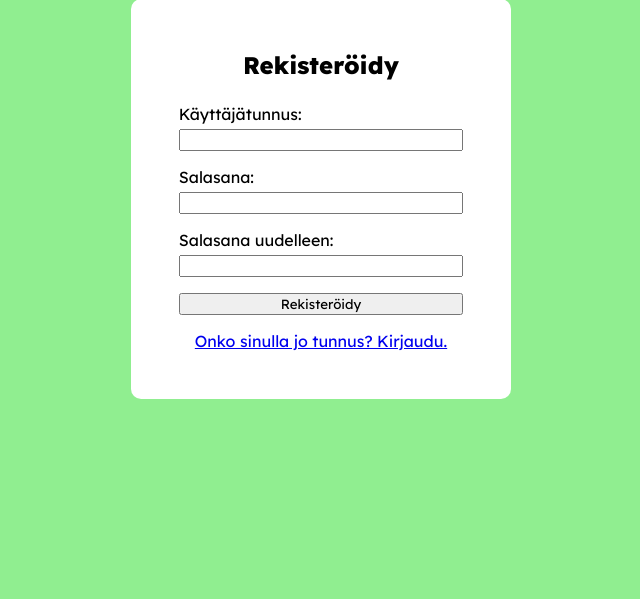
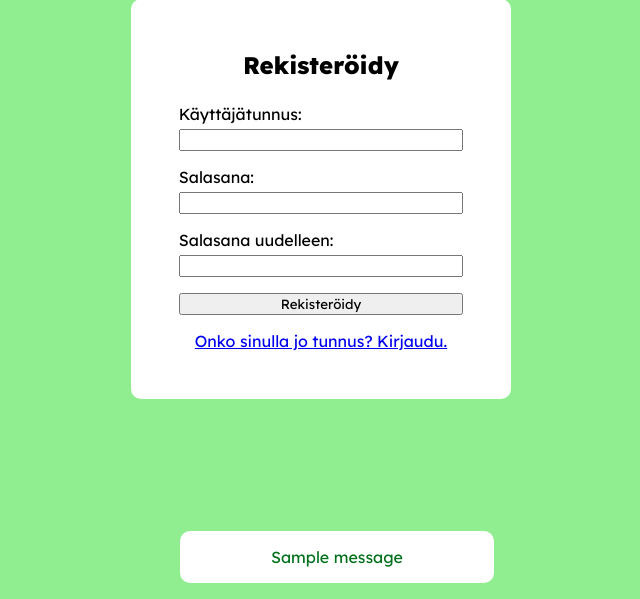
Before and after one commit to eelisl/saliohjelma, a Flask app: page /register in a window 1280 px wide. Shown: the part 201-800 px from the top of the page, without its empty margins (319-959 px from the left). Run offline with Flask 3, Linux system fonts and the light colour scheme; one stand-in notice (Sample message) is shown.

Commit message:
feature: polish UX for login and register

```diff
--- a/app.py
+++ b/app.py
@@ -1,4 +1,4 @@
-from flask import Flask, render_template, session, redirect, request
+from flask import Flask, render_template, session, redirect, request, flash
 import config
 import services.user as userService
 
@@ -44,7 +44,8 @@ def register():
     password_again = request.form["password2"]
 
     if password != password_again:
-        return "VIRHE: salasanat eivät ole samat"
+        flash("VIRHE: salasanat eivät ole samat", "error")
+        return redirect("/register")
 
     return userService.create_user(username, userService.generate_password_hash(password))
 
--- a/static/main.css
+++ b/static/main.css
@@ -60,6 +60,7 @@ a {
 .login__area {
     background-color: lightgreen;
     display: flex;
+    flex-direction: column;
     justify-content: center;
     align-items: center;
 }
@@ -98,3 +99,32 @@ a {
 .login__register-container {
     padding: 1rem;
 }
+
+/* MESSAGES */
+.message {
+    position: absolute;
+    bottom: 0;
+    left: 50%;
+    transform: translateX(-50%);
+    background-color: white;
+    border-radius: 10px;
+    text-align: center;
+    max-width: 200px;
+    margin: 1rem;
+    min-width: 250px;
+    padding: 1rem 2rem;
+}
+
+.success {
+    color: rgb(0, 112, 26);
+}
+
+.error {
+    color: rgba(255, 81, 81);
+}
+
+@media (max-width: 400px) {
+    .error-message {
+        min-width: initial;
+    }
+}
--- a/templates/layout.html
+++ b/templates/layout.html
@@ -25,6 +25,9 @@
             <a class="navigation__item">
                 Profiili
             </a>
+            <a href="/logout">
+                Kirjaudu ulos
+            </a>
         </div>
     </div>
     {% endif %}
--- a/templates/register.html
+++ b/templates/register.html
@@ -26,6 +26,21 @@
             <a href="/login" class="login__register-link">Onko sinulla jo tunnus? Kirjaudu.</a>
         </div>
     </div>
+    {% with messages = get_flashed_messages(with_categories=True) %}
+        {% if messages %}
+            {% for category, msg in messages %}
+                {% if category == 'error':%}
+                <div class="error message">
+                    {{msg}}
+                </div>
+                {% else: %}
+                <div class="success message">
+                    {{msg}}
+                </div>
+                {% endif %}
+            {% endfor %}
+        {% endif %}
+    {% endwith %}
 </div>
 
 {% endblock %}
```
Also changed, not shown: services/user.py (+8 -4 lines), templates/login.html (+15 -0 lines).
